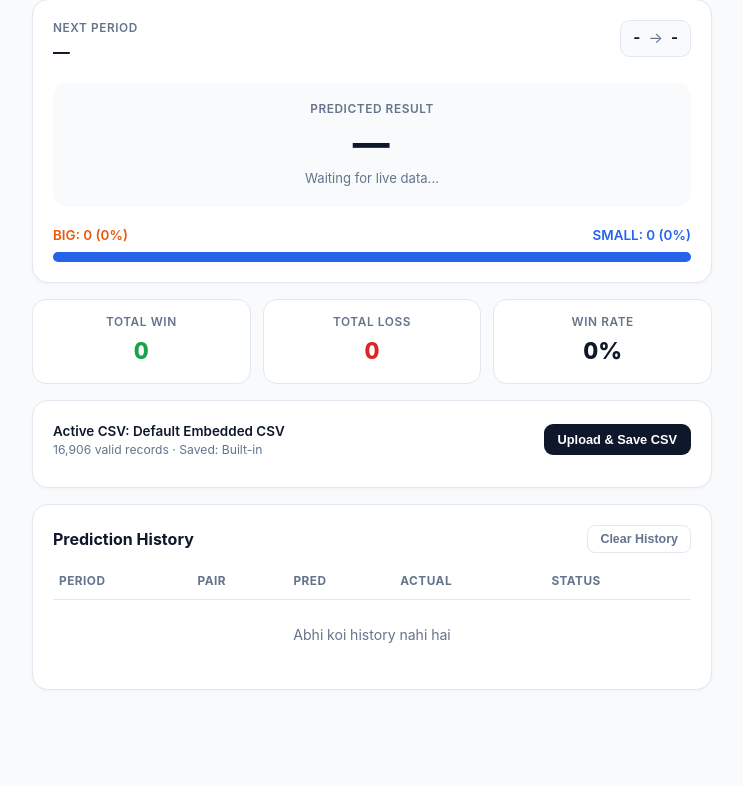
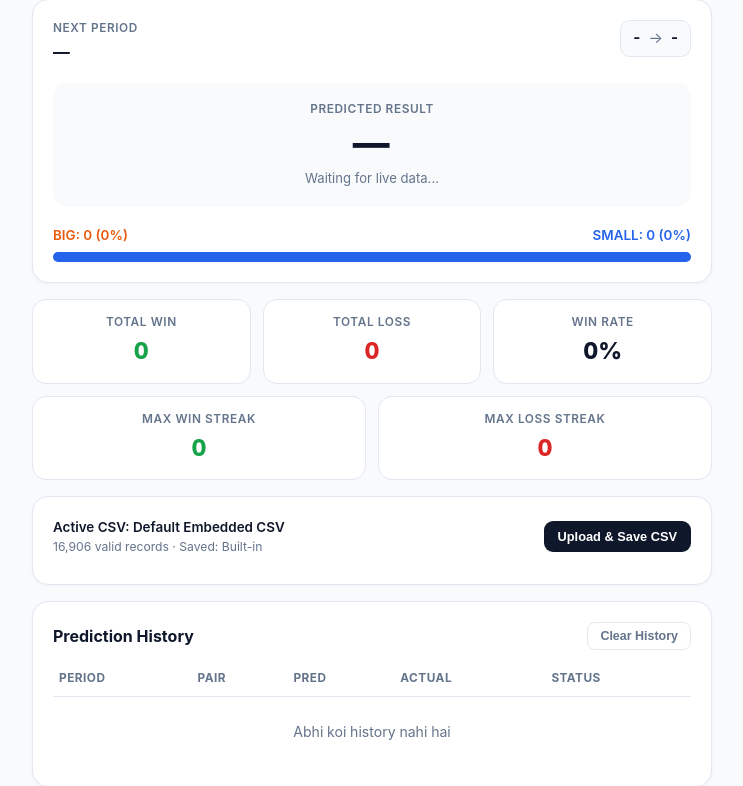
Before and after one commit to arpitbap-svg/Prediction, a Flask app: page / in a window 1280 px wide. Shown: the part 88-874 px from the top of the page, without its empty margins (268-1011 px from the left). Before the commit the page ends 778 px from the top, so only its background shows below. Run offline with Flask 3, Linux system fonts and the light colour scheme; data that the repository does not hold is empty.

Commit message:
Update stats layout and add max streak cards

```diff
--- a/templates/index.html
+++ b/templates/index.html
@@ -128,7 +128,9 @@
     .bar-big { background: var(--big); height: 100%; transition: width 0.35s ease; }
 
     /* Stats */
-    .stats { display: grid; grid-template-columns: repeat(3, 1fr); gap: 12px; margin-bottom: 16px; }
+    .stats { display: grid; grid-template-columns: repeat(3, 1fr); gap: 12px; margin-bottom: 12px; }
+    .stats-streak { display: grid; grid-template-columns: repeat(2, 1fr); gap: 12px; margin-bottom: 16px; }
+
     .stat-card {
       background: var(--card);
       border: 1px solid var(--border);
@@ -136,6 +138,7 @@
       padding: 14px;
       text-align: center;
     }
+
     .stat-val { font-size: 1.45rem; font-weight: 800; margin-top: 2px; font-variant-numeric: tabular-nums; }
     .stat-win { color: var(--win); }
     .stat-loss { color: var(--loss); }
@@ -151,7 +154,6 @@
 
     .csv-meta { font-size: 0.84rem; color: var(--text); font-weight: 600; }
     .csv-sub { font-size: 0.76rem; color: var(--muted); }
-
     .csv-actions { display: flex; align-items: center; gap: 8px; }
 
     .btn-primary {
@@ -274,7 +276,17 @@
       </div>
     </div>
 
-    <!-- Clean CSV Upload & Save Card -->
+    <div class="stats-streak">
+      <div class="stat-card">
+        <div class="label">Max Win Streak</div>
+        <div class="stat-val stat-win" id="maxWinStreak">0</div>
+      </div>
+      <div class="stat-card">
+        <div class="label">Max Loss Streak</div>
+        <div class="stat-val stat-loss" id="maxLossStreak">0</div>
+      </div>
+    </div>
+
     <div class="card">
       <div class="csv-bar">
         <div>
@@ -361,6 +373,8 @@
         document.getElementById("totalWin").textContent = d.wins;
         document.getElementById("totalLoss").textContent = d.losses;
         document.getElementById("winRate").textContent = `${d.win_rate}%`;
+        document.getElementById("maxWinStreak").textContent = d.max_win_streak || 0;
+        document.getElementById("maxLossStreak").textContent = d.max_loss_streak || 0;
 
         const tbody = document.getElementById("historyBody");
         if (!d.history || d.history.length === 0) {
@@ -432,4 +446,4 @@
     setInterval(fetchState, 3000);
   </script>
 </body>
-  </html>
+</html>
```
